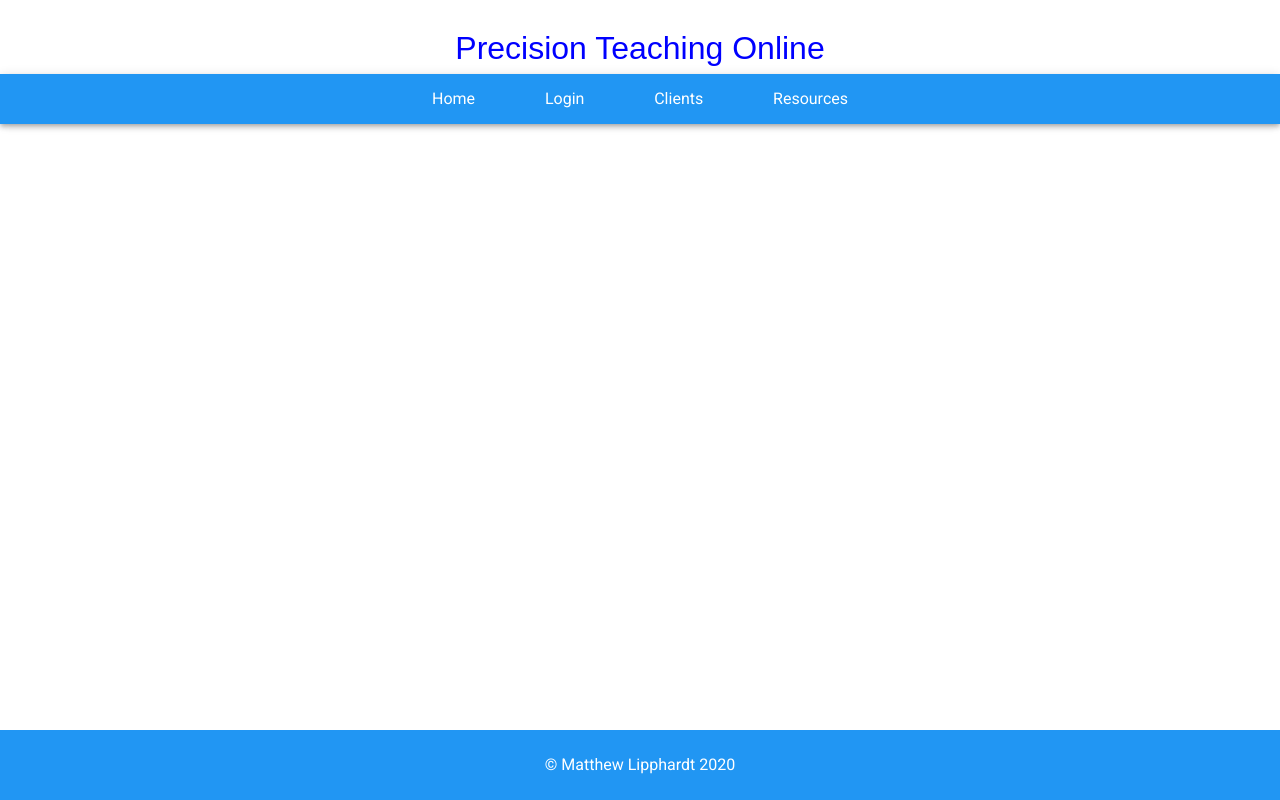
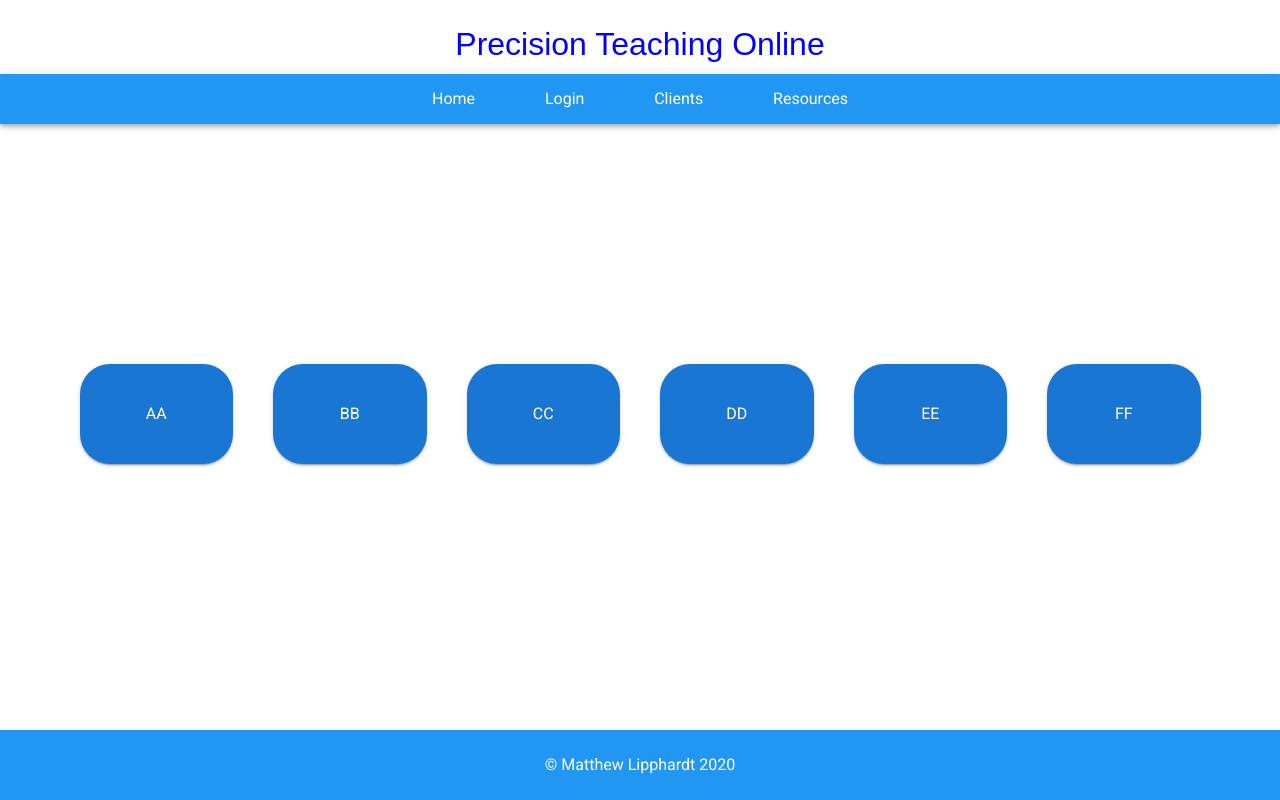
Before and after one commit to Mlipphardt/Precision-Teaching-Online-Vue, a Vue app in the folder precision-teaching-online/: page /clients in a window 1280 px wide. Built offline with nearby package versions, Linux system fonts and the light colour scheme.

Commit message:
Start of Clients page

```diff
--- a/precision-teaching-online/src/components/LogoBar.vue
+++ b/precision-teaching-online/src/components/LogoBar.vue
@@ -1,11 +1,16 @@
 <template>
   <div class="logo-bar d-flex justify-center align-center flex-column text-center">
-    <h1 class="logo-text mt-5">Precision Teaching Online</h1>
+    <h1 @click="goHome" class="logo-text mt-5">Precision Teaching Online</h1>
   </div>
 </template>
 
 <script>
 export default {
+  methods: {
+    goHome(){
+      this.$router.push("/")
+    }
+  }
 
 }
 </script>
@@ -21,6 +26,7 @@ export default {
     color: blue;
     font-family: Arial, Helvetica, sans-serif;
     font-weight: 400;
+    cursor: pointer;
 }
 
 </style>
--- a/precision-teaching-online/src/components/Navbar.vue
+++ b/precision-teaching-online/src/components/Navbar.vue
@@ -39,4 +39,9 @@ export default {
     width: 25%;
 }
 
+.link:hover{
+    font-weight: 500;
+    transform: scale(1.05)
+}
+
 </style>
--- a/precision-teaching-online/src/router/index.js
+++ b/precision-teaching-online/src/router/index.js
@@ -4,6 +4,7 @@ import VueRouter from 'vue-router'
 //Views
 import Home from '../views/Home.vue'
 import Login from "../views/Login.vue"
+import Clients from "../views/Clients.vue"
 
 Vue.use(VueRouter)
 
@@ -17,6 +18,11 @@ const routes = [
     path: '/login',
     name: 'Login',
     component: Login
+  },
+  {
+    path: '/clients',
+    name: 'Clients',
+    component: Clients
   },
   {
     path: '/about',
--- /dev/null
+++ b/precision-teaching-online/src/views/Clients.vue
@@ -0,0 +1,47 @@
+<template>
+  <v-container class="wrapper d-flex align-center justify-space-between">
+      <v-card
+        v-for="(client, index) in clients"
+        :key="index"
+        height="100px"
+        width="200px"
+        class="client-card text-center d-flex align-center justify-center mr-5 ml-5 mb-10"
+        color="primary"
+      >
+        <span class="client-title">{{client}}</span>
+      </v-card>
+  </v-container>
+</template>
+
+<script>
+export default {
+    data(){
+        return {
+            clients: ["AA", "BB", "CC", "DD", "EE", "FF"],
+        }
+    }
+}
+</script>
+
+<style lang="scss" scoped>
+
+.wrapper{
+    height: 100%;
+    width: 100%;
+}
+
+.client-title{
+    color: white;
+}
+
+.client-card{
+    cursor: pointer;
+    border-radius: 30px;
+}
+
+.client-card:hover{
+    transform: scale(1.05);
+    font-weight: 500;
+}
+
+</style>
--- a/precision-teaching-online/src/views/Login.vue
+++ b/precision-teaching-online/src/views/Login.vue
@@ -12,8 +12,8 @@
                 <v-spacer />
                 <v-col cols=8>
                     <v-text-field
-                      v-model="username"
-                      label="Username"
+                      v-model="email"
+                      label="Email"
                     >
                     </v-text-field>
                 </v-col>
@@ -34,7 +34,7 @@
             <v-row>
                 <v-spacer />
                 <v-col class="text-center">
-                    <v-btn color="primary" depressed>Submit</v-btn>
+                    <v-btn color="primary" @click="logIn" depressed>Submit</v-btn>
                 </v-col>
                 <v-spacer />
             </v-row>
@@ -53,7 +53,7 @@
 export default {
     data(){
         return {
-            username: "",
+            email: "",
             password: "",
             signup: false,
         }
@@ -61,8 +61,10 @@ export default {
     methods: {
         signupSwitch(){
             this.signup = !this.signup
+        },
+        logIn(){
+            this.$router.push("/clients")
         }
-
     }
 }
 </script>
```
